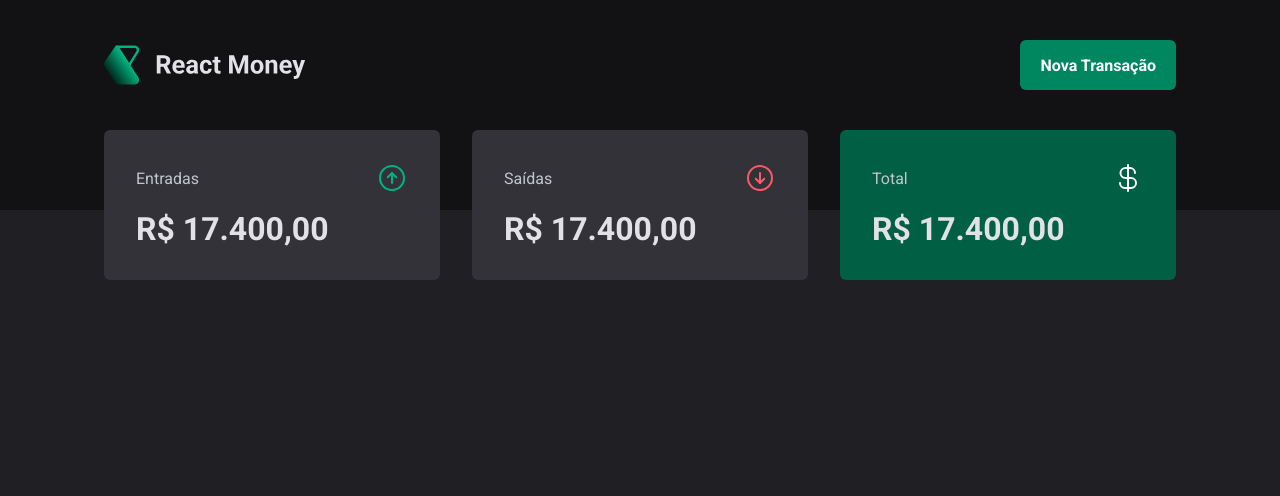
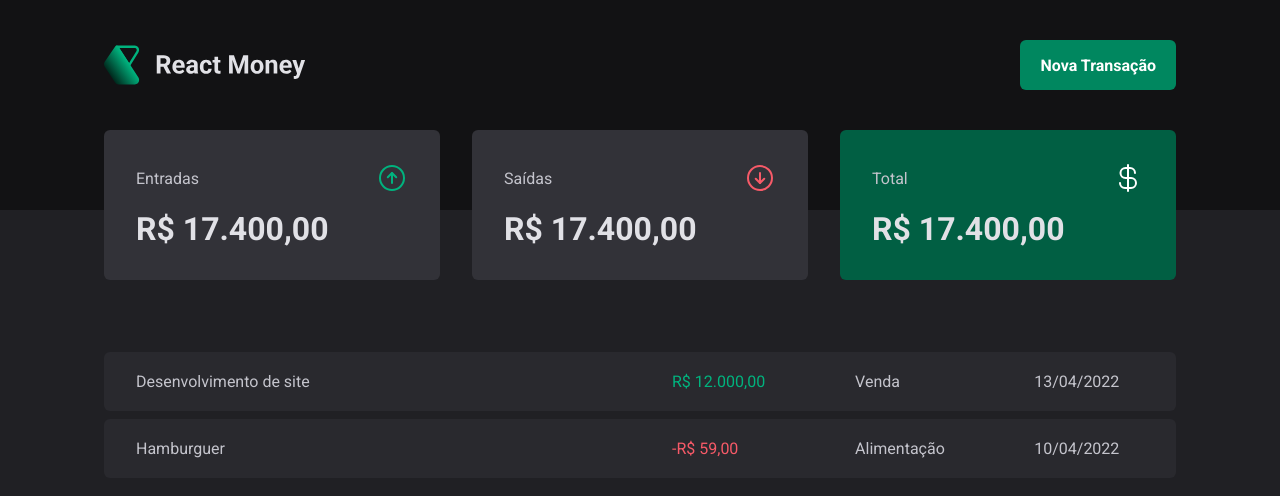
Before and after one commit to brenoq/reactMoney, a React (Vite) app: page / in a window 1280 px wide. Shown: the top 496 px of the page. Built offline with nearby package versions, Linux system fonts and the light colour scheme.

Commit message:
Create table of transactions

```diff
--- a/src/pages/Transactions/index.tsx
+++ b/src/pages/Transactions/index.tsx
@@ -1,11 +1,39 @@
 import { Header } from '../../components/Header'
 import { Summary } from '../../components/Summary'
+import {
+  PriceHighlight,
+  TransactionsContainer,
+  TransactionsTable,
+} from './styles'
 
 export function Transactions() {
   return (
     <div>
       <Header />
       <Summary />
+
+      <TransactionsContainer>
+        <TransactionsTable>
+          <tbody>
+            <tr>
+              <td width="50%">Desenvolvimento de site</td>
+              <td>
+                <PriceHighlight variant="income">R$ 12.000,00</PriceHighlight>
+              </td>
+              <td>Venda</td>
+              <td>13/04/2022</td>
+            </tr>
+            <tr>
+              <td width="50%">Hamburguer</td>
+              <td>
+                <PriceHighlight variant="outcome">-R$ 59,00</PriceHighlight>
+              </td>
+              <td>Alimentação</td>
+              <td>10/04/2022</td>
+            </tr>
+          </tbody>
+        </TransactionsTable>
+      </TransactionsContainer>
     </div>
   )
 }
--- a/src/pages/Transactions/styles.ts
+++ b/src/pages/Transactions/styles.ts
@@ -0,0 +1,41 @@
+import { styled } from 'styled-components'
+
+export const TransactionsContainer = styled.main`
+  width: 100%;
+  max-width: 1120px;
+  margin: 4rem auto 0;
+  padding: 0 1.5rem;
+`
+export const TransactionsTable = styled.table`
+  width: 100%;
+  border-collapse: separate;
+  border-spacing: 0 0.5rem;
+  /* margin-top: 1.5rem; */
+
+  td {
+    padding: 1.25rem 2rem;
+    background: ${(props) => props.theme['gray-700']};
+    color: ${(props) => props.theme['gray-300']};
+
+    &:first-child {
+      border-top-left-radius: 6px;
+      border-bottom-left-radius: 6px;
+    }
+
+    &:last-child {
+      border-top-right-radius: 6px;
+      border-bottom-right-radius: 6px;
+    }
+  }
+`
+
+interface PriceHighlightProps {
+  variant: 'income' | 'outcome'
+}
+
+export const PriceHighlight = styled.span<PriceHighlightProps>`
+  color: ${(props) =>
+    props.variant === 'income'
+      ? props.theme['green-300']
+      : props.theme['red-300']};
+`
```
